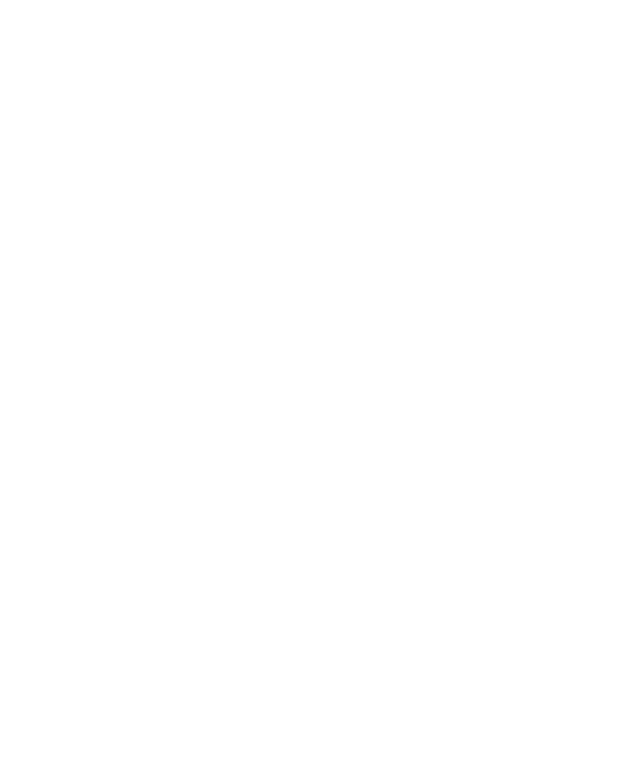
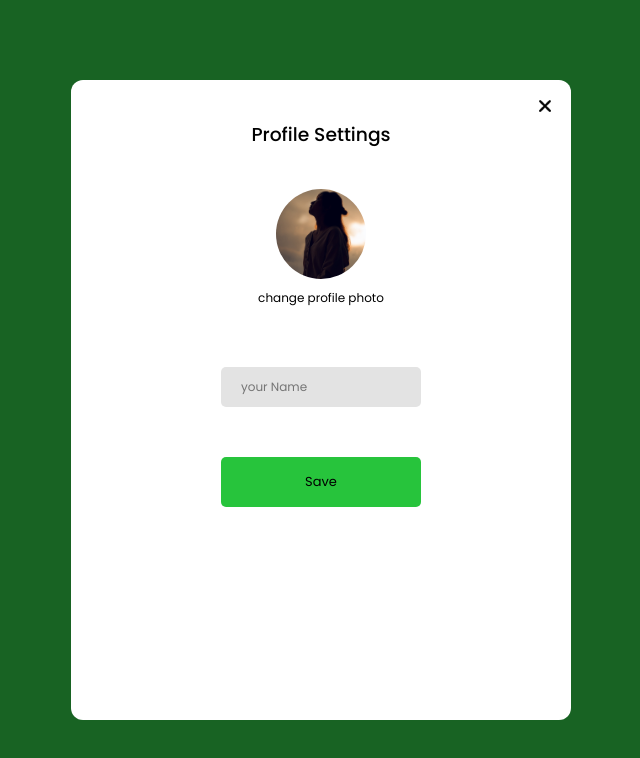
Before and after one commit to harishihan-c/Real-Time-Chat-App, a React (Vite) app: page /Profile in a window 1280 px wide. Shown: the top 758 px of the page, without its empty margins (319-959 px from the left). Built offline with nearby package versions, Linux system fonts and the light colour scheme.

Commit message:
ft: profile page completed

```diff
--- a/src/Pages/Profile/Profile.css
+++ b/src/Pages/Profile/Profile.css
@@ -0,0 +1,75 @@
+.profile{
+    height: 100vh;
+    display: flex;
+    align-items: center;
+    justify-content: center;
+    background-color: #186323;
+
+}
+
+.profile-container{
+    width: 500px;
+    height: 80vh;
+    background-color: #ffffff;
+    border-radius: 12px;
+    position: relative;
+}
+
+.profile-container .close{
+    width: 12px;
+    position: absolute;
+    right: 20px;
+    top: 20px;
+}
+.profile-container form{
+    display: flex;
+    flex-direction: column;
+    align-items: center;
+    gap: 40px;
+}
+
+.profile-container h3{
+    margin-top: 40px;
+    font-weight: 500;
+}
+
+.profile-container label{
+    display: flex;
+    flex-direction: column;
+    align-items: center;
+    cursor: pointer;
+    font-size: 12px;
+}
+
+.profile-container label img{
+    width: 90px;
+    border-radius: 50%;
+    aspect-ratio: 1/1;
+    object-fit: cover;
+    margin-bottom: 10px;
+}
+
+form input{
+    width: 200px;
+    padding: 10px 20px;
+    outline: none;
+    border: none;
+    border-radius: 5px;
+    background-color: #e3e3e3;
+    margin-top: 20px;
+}
+
+form input::placeholder{
+    font-size: 12px;
+}
+
+form button{
+    width: 200px;
+    padding: 15px 10px;
+    border: none;
+    outline: none;
+    border-radius: 5px;
+    margin-top: 10px;
+    font-size: 13px;
+    background-color: #27C43C;
+}
--- a/src/Pages/Profile/Profile.jsx
+++ b/src/Pages/Profile/Profile.jsx
@@ -1,9 +1,23 @@
 import React from 'react';
 import "./Profile.css";
+import assets from "../../assets/assets.js";
 
 const Profile = () => {
     return(
-        <div>
+        <div className="profile">
+            <div className="profile-container">
+                <img className="close" src={assets.close} alt=""/>
+                <form>
+                    <h3>Profile Settings</h3>
+                    <label htmlFor="avatar">
+                        <input type="file" id="avatar" accept='.png, .jpg, .jpeg' hidden />
+                        <img src={assets.contact1} alt=""/>
+                        change profile photo
+                    </label>
+                    <input type="text" placeholder="your Name" required />
+                    <button type="submit" >Save</button>
+                </form>
+            </div>
 
         </div>
     )
```
